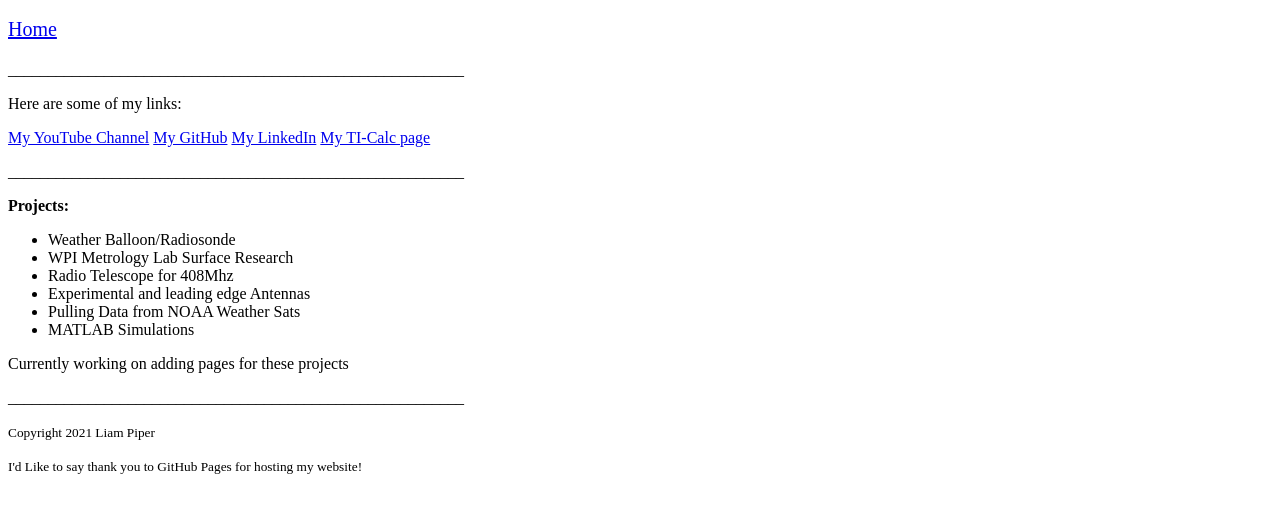
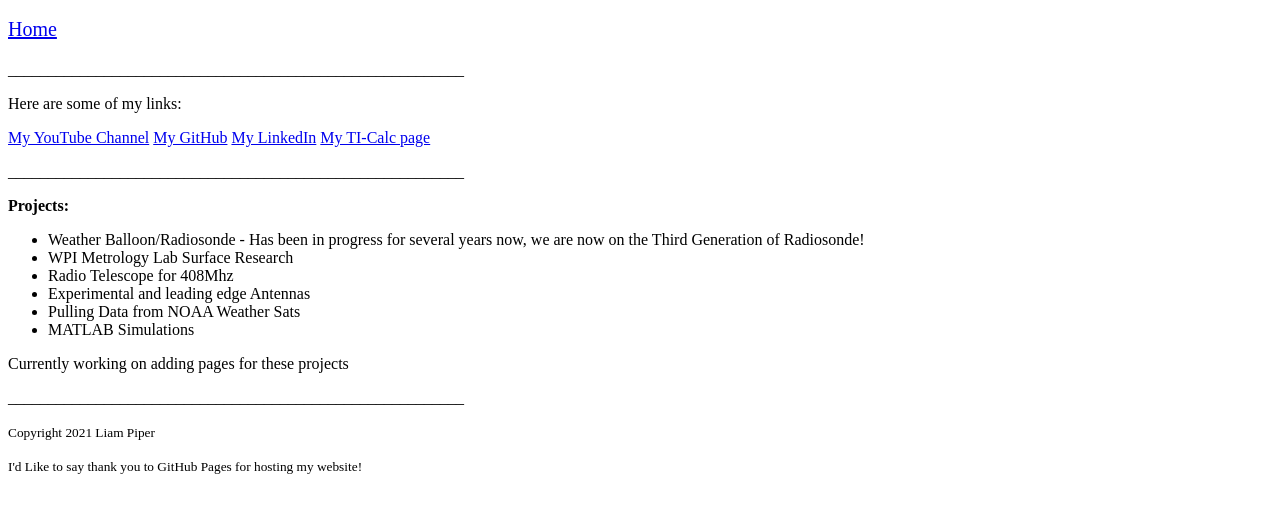
Before and after one commit to piperliam/piperliam.github.io, a plain HTML site: page projects.html in a window 1280 px wide. Shown: the part 158-670 px from the top of the page. Drawn offline with Linux system fonts and the light colour scheme.

Commit message:
Update projects.html

```diff
--- a/projects.html
+++ b/projects.html
@@ -24,7 +24,7 @@
 
 <strong> Projects:</strong>
 <ul>
-        <li>Weather Balloon/Radiosonde</li>
+        <li>Weather Balloon/Radiosonde - Has been in progress for several years now, we are now on the Third Generation of Radiosonde!</li>
         <li>WPI Metrology Lab Surface Research</li>
         <li>Radio Telescope for 408Mhz</li>
         <li>Experimental and leading edge Antennas</li>
```
